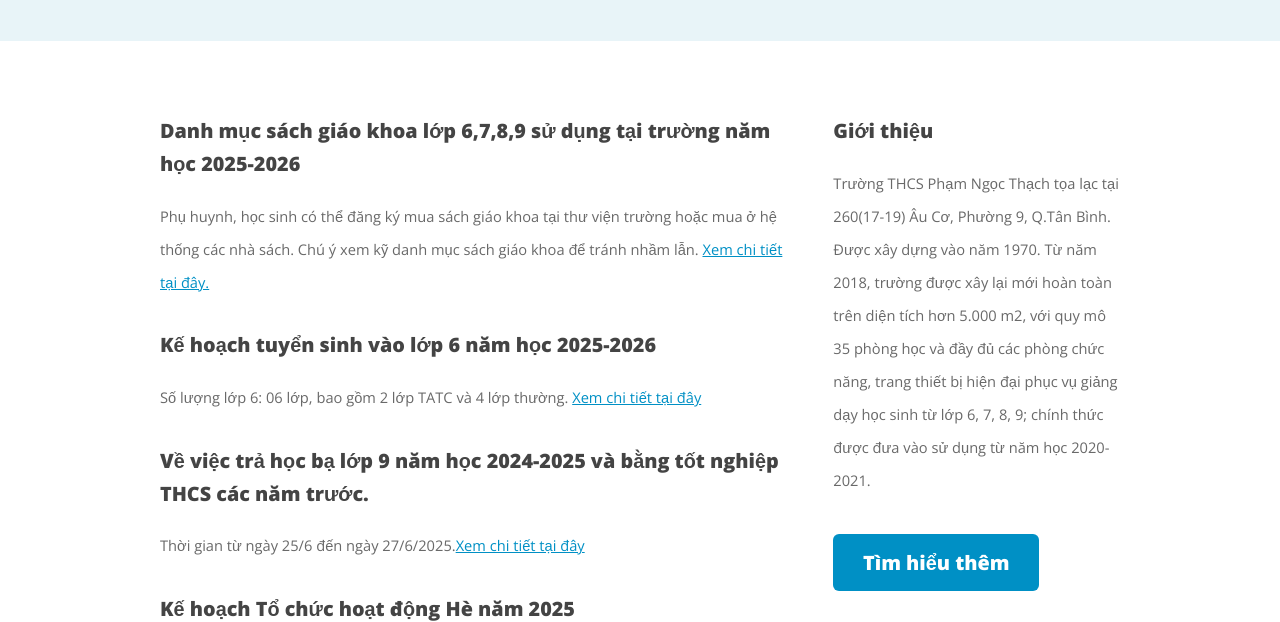
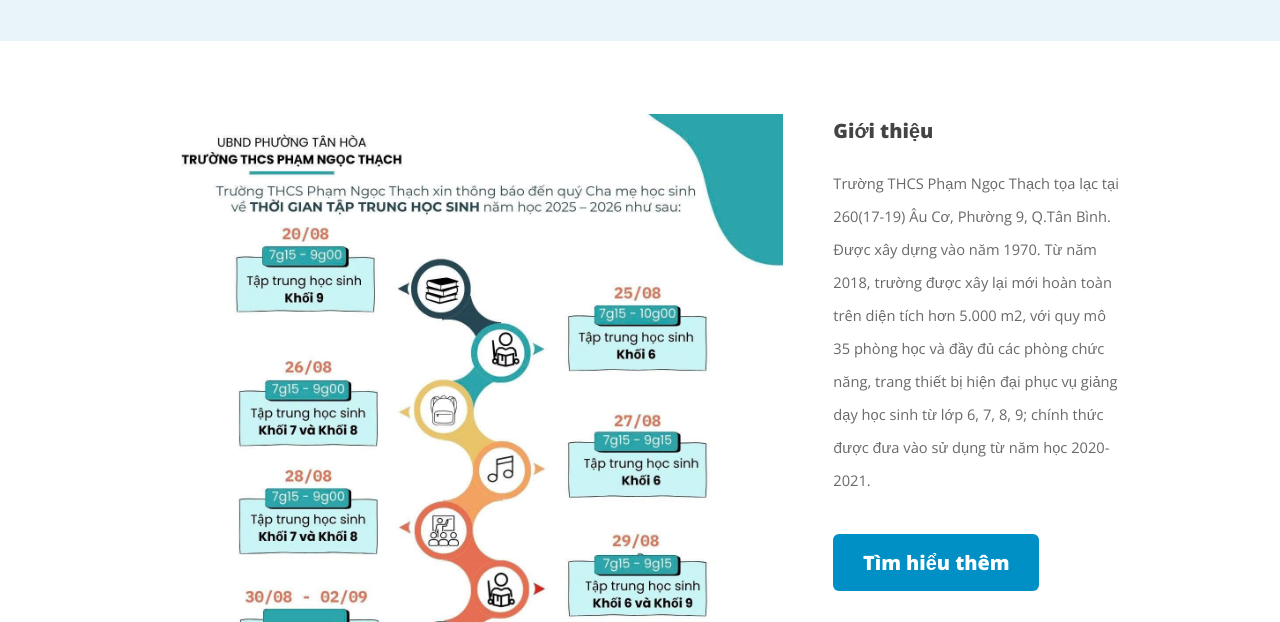
Before and after one commit to thcspnt/site, a plain HTML site: page index.html in a window 1280 px wide. Shown: the part 178-800 px from the top of the page. Drawn offline with nearby package versions, Linux system fonts and the light colour scheme.

Commit message:
Update index.html

```diff
--- a/index.html
+++ b/index.html
@@ -44,7 +44,7 @@
 
 									<!-- Content -->
 										<article>
-
+											<img src="images/6.jpg" width="100%">
 											<h3>Danh mục sách giáo khoa lớp 6,7,8,9 sử dụng tại trường năm học 2025-2026</h3>
 											<p>Phụ huynh, học sinh có thể đăng ký mua sách giáo khoa tại thư viện trường hoặc mua ở hệ thống các nhà sách. Chú ý xem kỹ danh mục sách giáo khoa để tránh nhầm lẫn. <a href="https://8486fef5bc.vws.vegacdn.vn//data/doc/2025/thcsphamngocthach/2025_7/8/pnt-danh-muc-sach-giao-khoa-lop-6789-su-dung-tai-truong-nam-hoc-2025-20260001_87202520.pdf">Xem chi tiết tại đây.</a></p>
 
```
